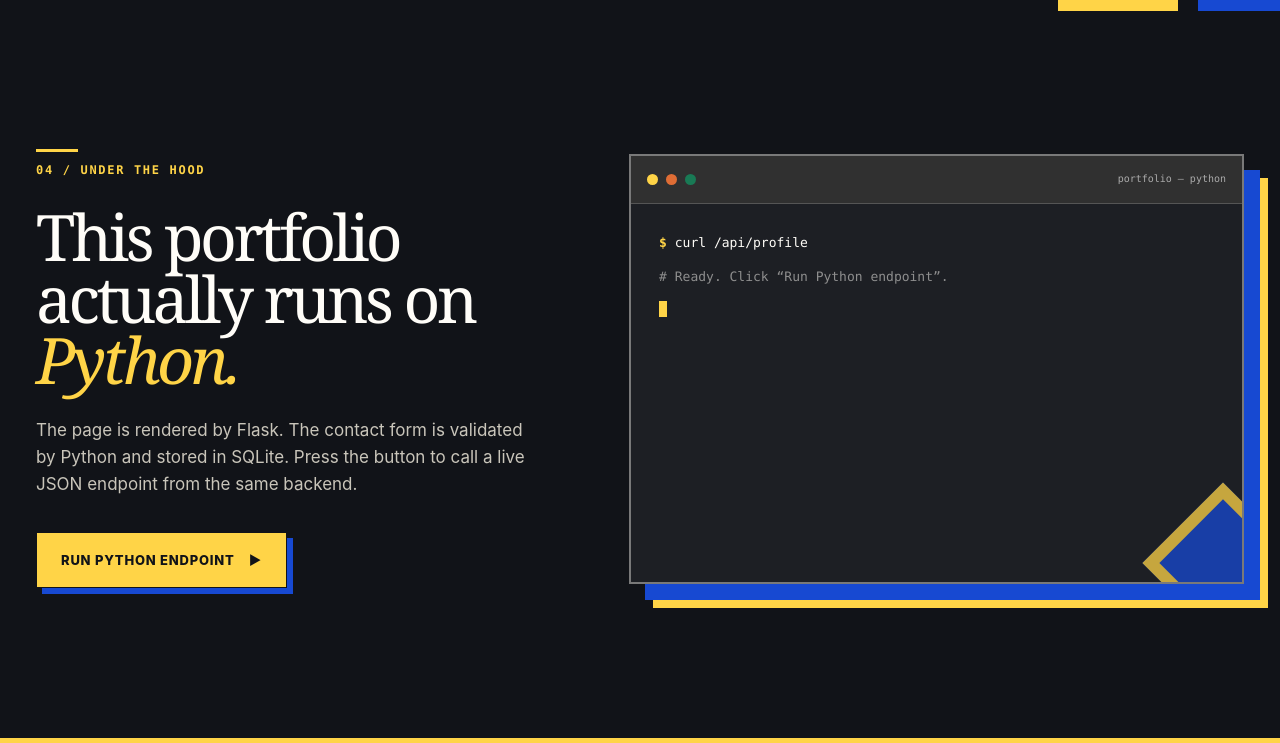
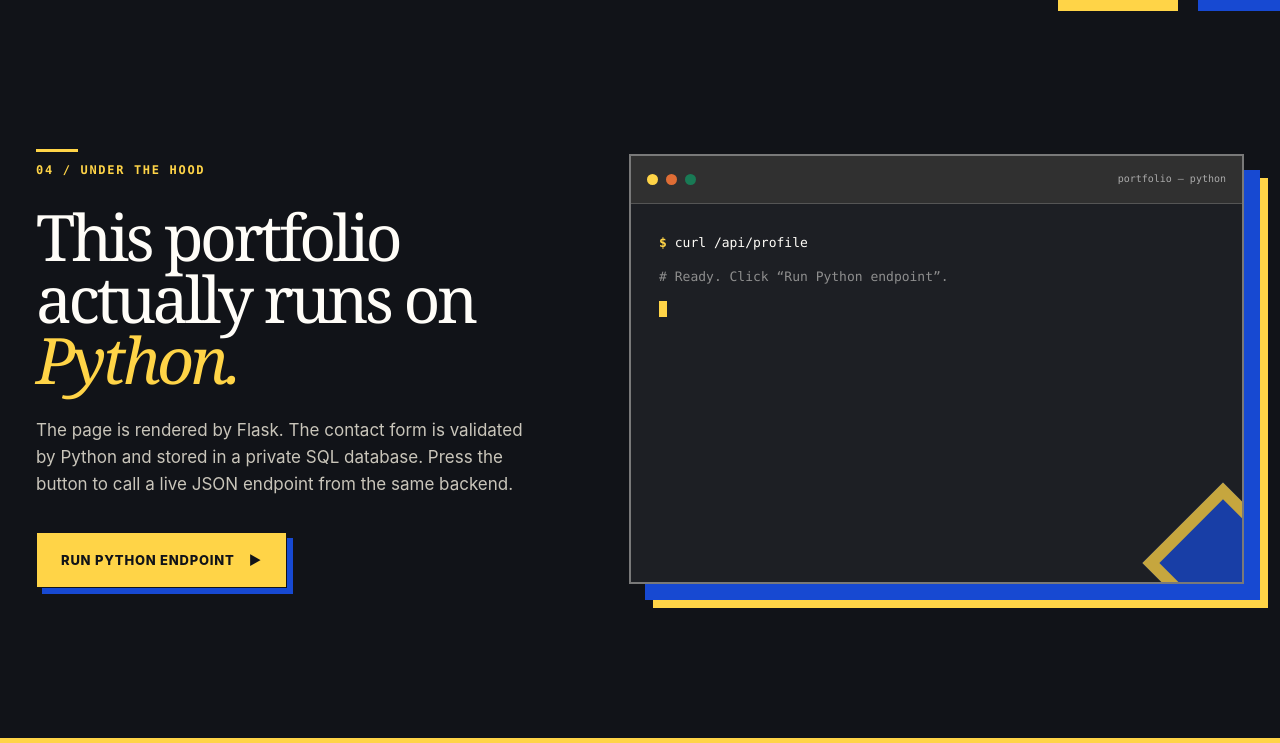
Before and after one commit to divya-aicodes/Portfolio, a Flask app: page / in a window 1280 px wide; the page is wider, and only the part inside the window is pictured. Shown: the part 5231-5974 px from the top of that part. Run offline with Flask 3, Linux system fonts and the light colour scheme; some libraries are stand-ins or nearby versions.

Commit message:
Clarify SQL contact storage in portfolio copy

```diff
--- a/templates/index.html
+++ b/templates/index.html
@@ -164,7 +164,7 @@
         <div class="python-copy reveal">
           <p class="section-index">04 / UNDER THE HOOD</p>
           <h2 id="python-title">This portfolio<br>actually runs on <span>Python.</span></h2>
-          <p>The page is rendered by Flask. The contact form is validated by Python and stored in SQLite. Press the button to call a live JSON endpoint from the same backend.</p>
+          <p>The page is rendered by Flask. The contact form is validated by Python and stored in a private SQL database. Press the button to call a live JSON endpoint from the same backend.</p>
           <button class="button button-light" type="button" id="run-python">Run Python endpoint <span aria-hidden="true">▶</span></button>
         </div>
 
```
